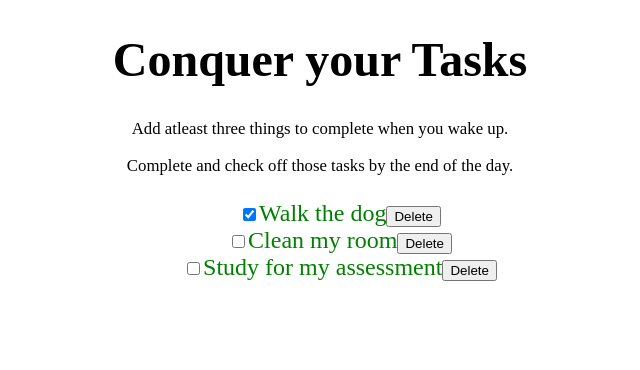
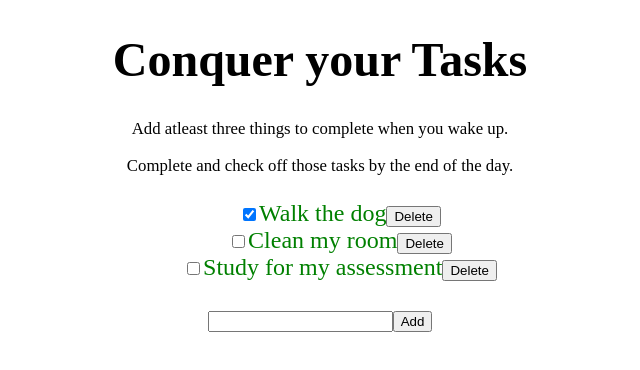
Before and after one commit to TishG/tasks-app, a React (Create React App) app: page / in a window 1280 px wide. Shown: the top 370 px of the page, without its empty margins (320-960 px from the left). Built offline with nearby package versions, Linux system fonts and the light colour scheme.

Commit message:
added localStorage and new task form (not yet implemented)

```diff
--- a/src/App.js
+++ b/src/App.js
@@ -10,8 +10,24 @@ class App extends Component {
               { description: "Walk the dog", isCompleted: true},
               { description: "Clean my room", isCompleted: false },
               { description: "Study for my assessment", isCompleted: false}
-            ]
+            ],
+      newTask: " "
     }
+  }
+
+  // componentWillMount() {
+  //   localStorage.getItem("tasks") && this.setState({
+  //     tasks: JSON.parse(localStorage.getItem("tasks"))
+  //   })
+  // }
+  //
+  // componentWillUpdate(nextProps, nextState) {
+  //   localStorage.setItem("tasks", JSON.stringify(nextState.tasks));
+  //
+  // }
+
+  handleNewTask(e) {
+    this.setState({ newTask: e.target.value});
   }
 
   handleDelete(selectedTask) {
@@ -21,7 +37,7 @@ class App extends Component {
   }
 
   render() {
-    const { tasks } = this.state;
+    const { tasks, newTask } = this.state;
     return (
       <React.Fragment>
         <h1>Conquer your Tasks</h1>
@@ -35,9 +51,22 @@ class App extends Component {
               isCompleted={ task.isCompleted }
               tasks={ tasks }
               handleDelete={() => this.handleDelete(task)}
+
             /> )
           }
         </ul>
+        <section className="new-task">
+          <input
+          type="text"
+          value={ newTask }
+          onChange={(e) => this.handleNewTask(e)}
+          />
+          <input
+          type="button"
+          value="Add"
+
+          />
+        </section>
       </React.Fragment>
     );
   }
```
